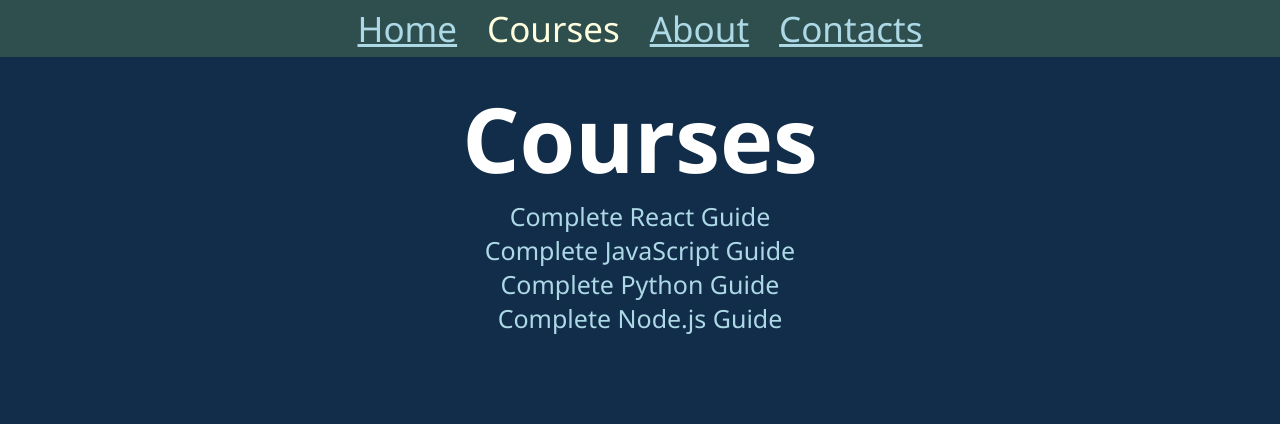
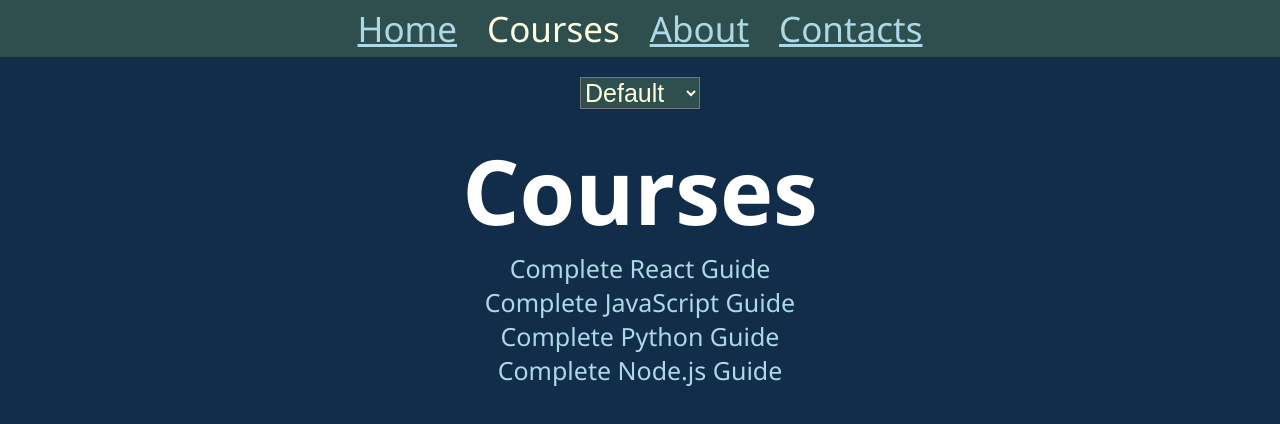
Before and after one commit to SHEENSHEELLA/ReactRouterTask, a React (Create React App) app: page /courses in a window 1280 px wide. Shown: the top 424 px of the page. Built offline with nearby package versions, Linux system fonts and the light colour scheme.

Commit message:
Add Dropdown component

```diff
--- a/src/App.css
+++ b/src/App.css
@@ -1,5 +1,12 @@
 .App {
   text-align: center;
+}
+.dropdown {
+  width: 120px;
+  margin-top: 20px;
+  background-color: darkslategray;
+  color: lightyellow;
+  font-size: 25px;
 }
 
 .active {
--- a/src/components/Courses.jsx
+++ b/src/components/Courses.jsx
@@ -1,9 +1,9 @@
 import { Link, useLocation, useNavigate } from 'react-router-dom';
 import queryString from 'query-string';
 import { useState, useEffect } from 'react';
+import Dropdown from './Dropdown';
 import courses from '../date/courses';
-
-const SORT_KEYS = ['title', 'slug', 'id'];
+import SORT_KEYS from '../date/sortKeys';
 
 function sortCourses(courses, key) {
   const sortedCourses = [...courses];
@@ -24,15 +24,18 @@ const Courses = () => {
   );
 
   useEffect(() => {
+    console.log('sortKey', sortKey);
     if (!SORT_KEYS.includes(sortKey)) {
       navigate('.');
       setSortKey();
       setSortedCourses([...courses]);
     }
+    setSortedCourses(sortCourses(courses, sortKey));
   }, [sortKey, navigate]);
 
   return (
     <>
+      <Dropdown setSortKey={setSortKey} sortKey={sortKey} />
       <h1>{sortKey ? `Courses sorted by ${sortKey}` : 'Courses'}</h1>
       {sortedCourses.map((course) => (
         <div key={course.id}>
--- /dev/null
+++ b/src/components/Dropdown.jsx
@@ -0,0 +1,37 @@
+import { useEffect, useState } from 'react';
+import { useNavigate } from 'react-router-dom';
+import SORT_KEYS from '../date/sortKeys';
+
+const Dropdown = ({ setSortKey, sortKey }) => {
+  const navigate = useNavigate();
+  const [key, setKey] = useState(sortKey);
+  console.log('key', key);
+
+  useEffect(() => {
+    const nav = `?sort=${key}`;
+    navigate(nav);
+    setSortKey(key);
+  }, [key]);
+
+  return (
+    <select
+      className="dropdown"
+      value={key}
+      onChange={(event) => {
+        console.log('value', event.target.value);
+        setKey(event.target.value);
+      }}
+    >
+      <option key="default" value="defaultValue">
+        Default
+      </option>
+      {SORT_KEYS.map((el, index) => (
+        <option key={index} value={el}>
+          {el}
+        </option>
+      ))}
+    </select>
+  );
+};
+
+export default Dropdown;
--- /dev/null
+++ b/src/date/sortKeys.js
@@ -0,0 +1,3 @@
+const SORT_KEYS = ['title', 'slug', 'id'];
+
+export default SORT_KEYS;
```
